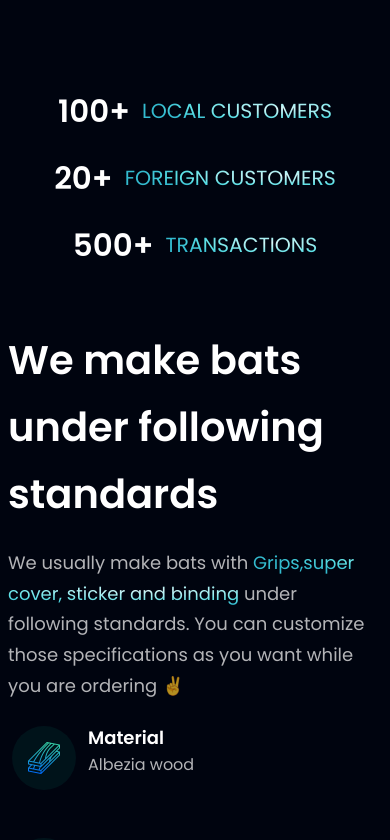
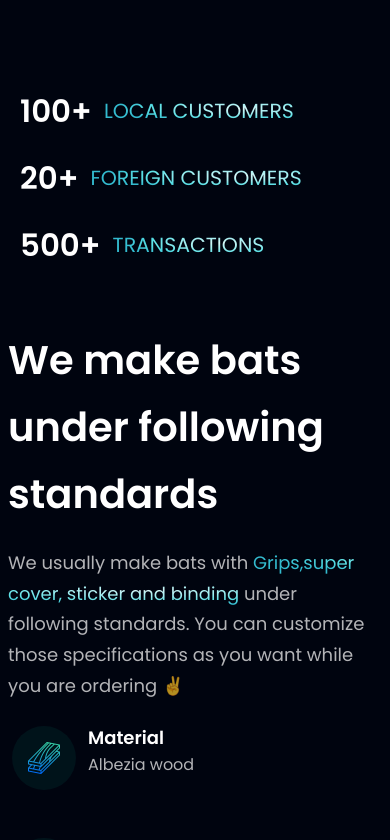
Before and after one commit to madusankanipunajith/pathumproducts, a React (Create React App) app: page / in a window 390 px wide. Shown: the part 1118-1958 px from the top of the page. Built offline with nearby package versions, Linux system fonts and the light colour scheme.

Commit message:
Change delivery service

```diff
--- a/src/components/Stats.jsx
+++ b/src/components/Stats.jsx
@@ -6,7 +6,7 @@ const Stats = () => (
         <div className={`${styles.boxWidth}`}>
             <section className={`${styles.flexCenter} pt-10 flex-row flex-wrap sm:mb-10 mb-6`}>
                 {stats.map((stat) => (
-                    <div key={stat.id} className={`flex-1 flex justify-center items-center flex-row m-3`} >
+                    <div key={stat.id} className={`flex-1 flex md:justify-center justify-start items-center flex-row m-3`} >
                         <h4 className="font-poppins font-semibold xs:text-[40.89px] text-[30.89px] xs:leading-[53.16px] leading-[43.16px] text-white">
                             {stat.value}
                         </h4>
```
